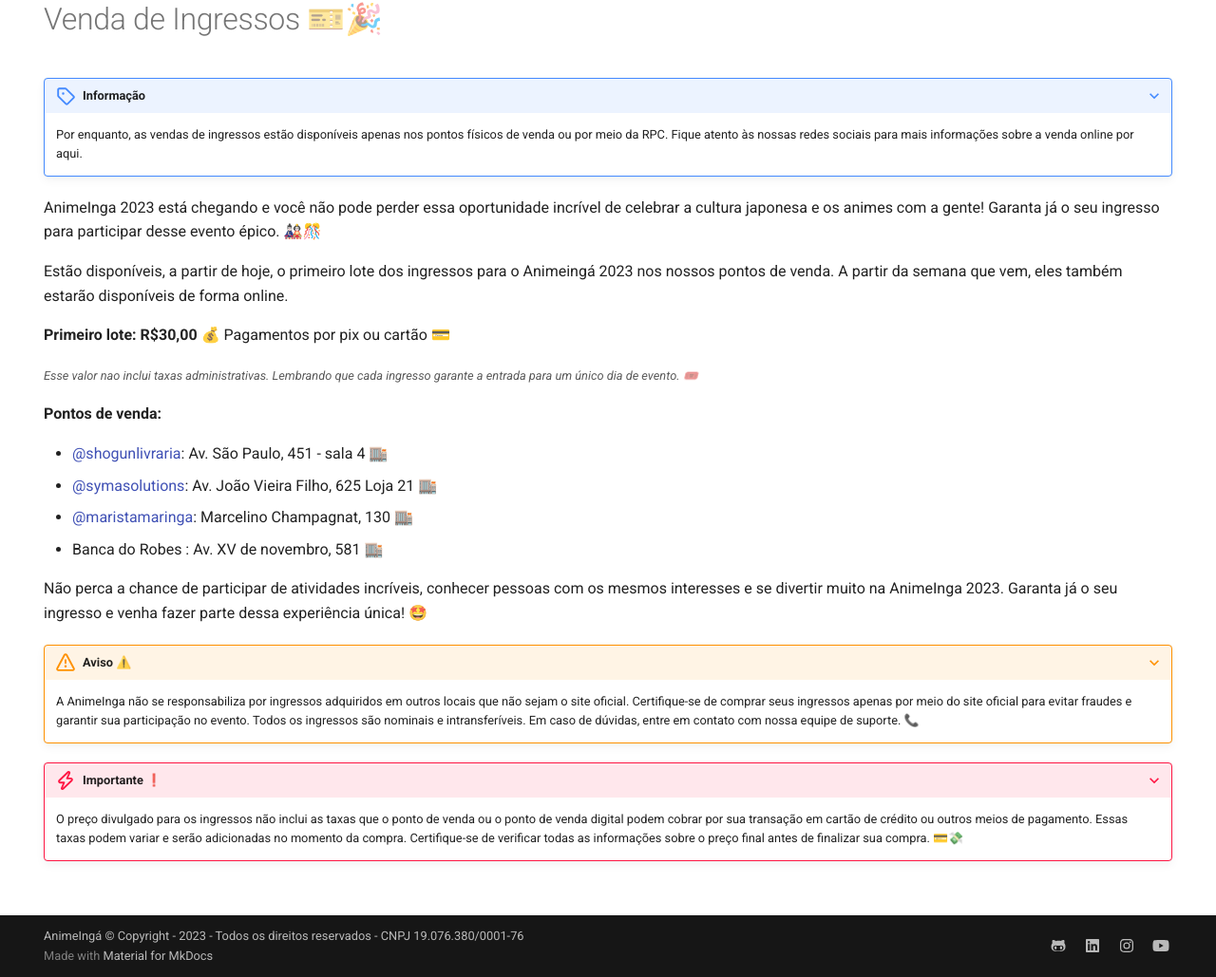
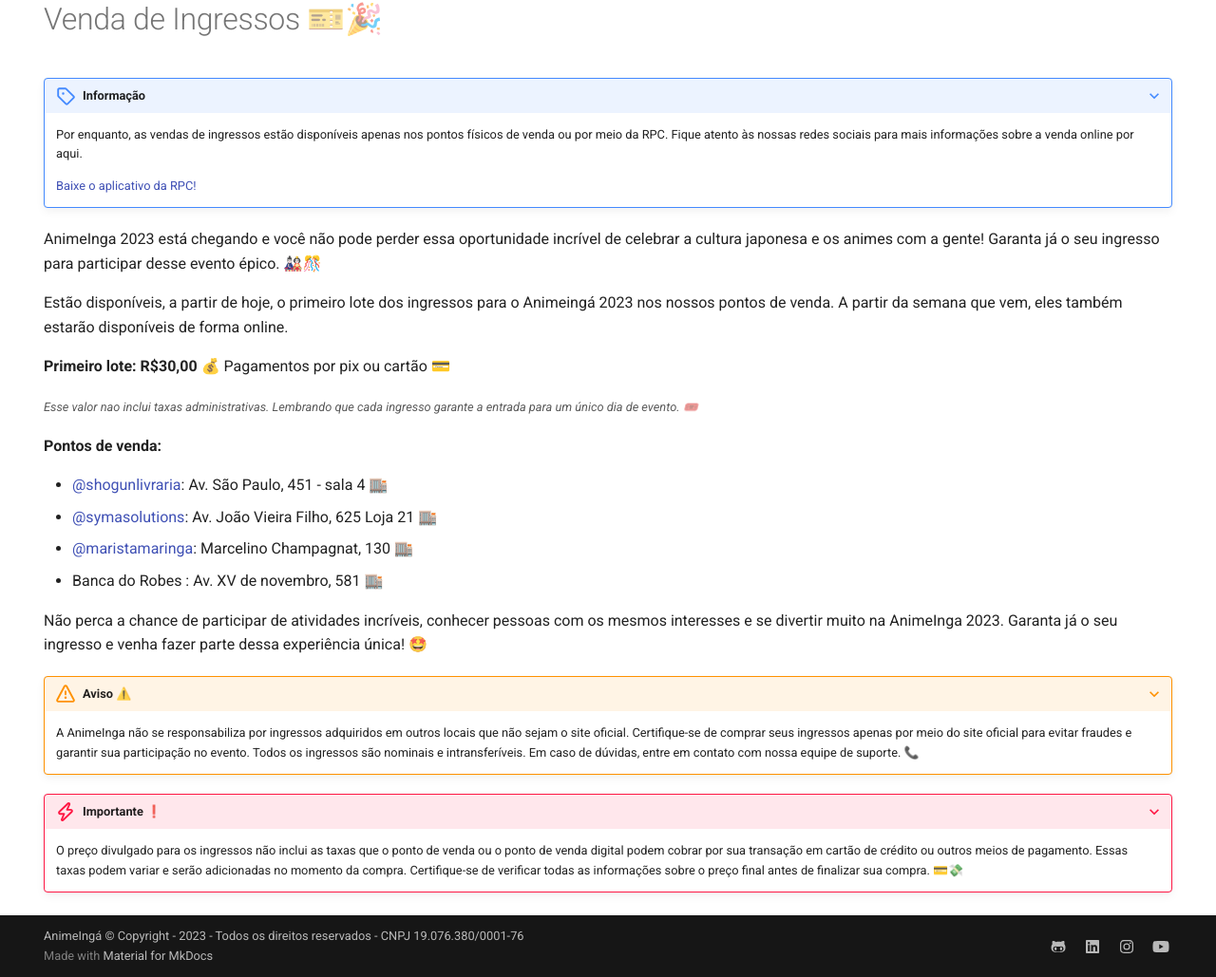
Before and after one commit to AnimeInga/animeinga.github.io, an MkDocs documentation site: the page built from docs/ingressos.md, in a window 1280 px wide and 1326 px high. Shown: the part 297-1326 px from the top of the window at 95% size. Built offline with MkDocs 1.6.1 and Material for MkDocs 9.7.7, drawn with Linux system fonts in a browser that asks for light colours; plug-ins that fetch from the network failed and are left out.

Commit message:
feat: baixe o app da rpc

```diff
--- a/docs/ingressos.md
+++ b/docs/ingressos.md
@@ -13,6 +13,8 @@
 ???+ note "Informação"
 
     Por enquanto, as vendas de ingressos estão disponíveis apenas nos pontos físicos de venda ou por meio da RPC. Fique atento às nossas redes sociais para mais informações sobre a venda online por aqui.
+
+    [Baixe o aplicativo da RPC!](https://redeglobo.globo.com/rpc/noticia/voce-na-rpc-baixe-o-novo-aplicativo-da-rpc.ghtml)
 
 AnimeInga 2023 está chegando e você não pode perder essa oportunidade incrível de celebrar a cultura japonesa e os animes com a gente! Garanta já o seu ingresso para participar desse evento épico. 🎎🎊
 
```
